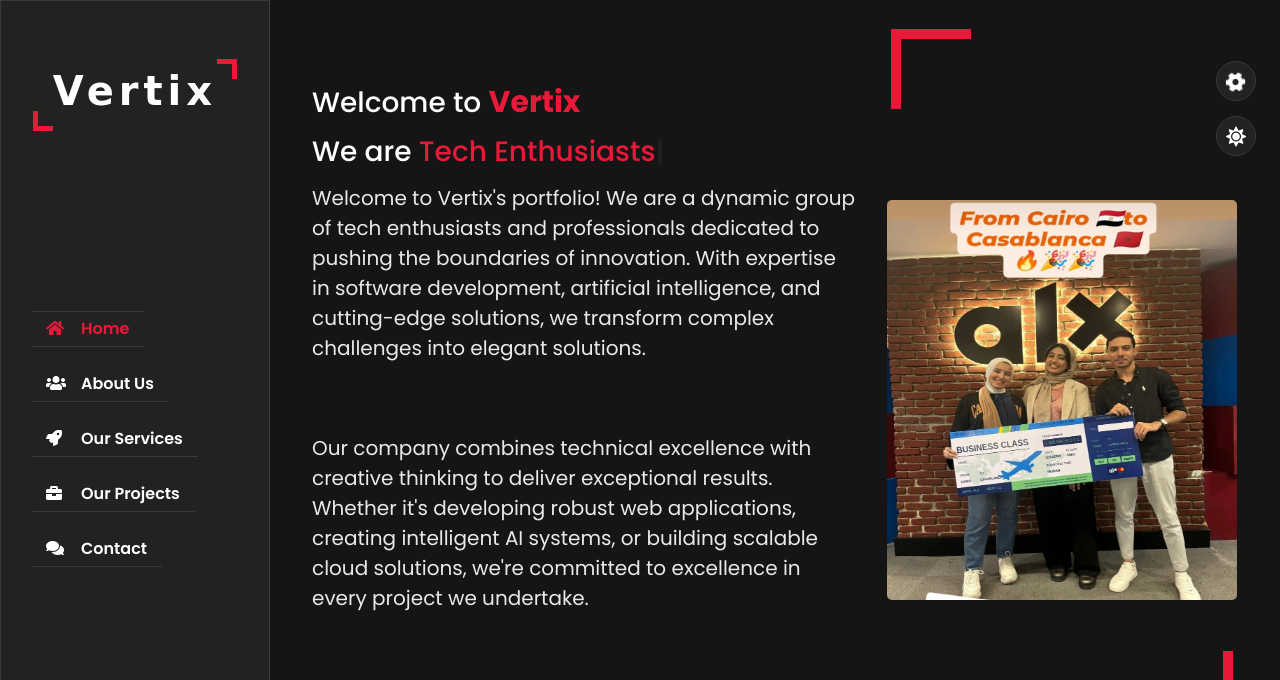
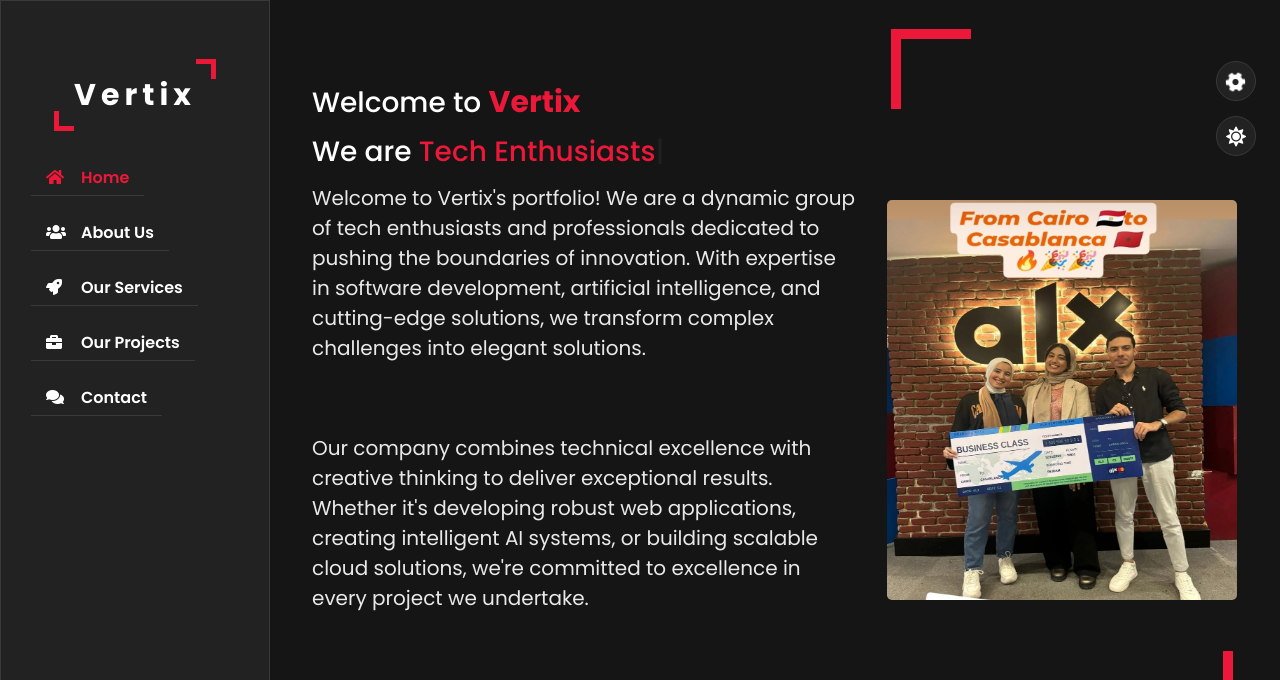
Before and after one commit to Yassin9323/Company-Website, a plain HTML site: page index.html in a window 1280 px wide. Shown: the top 680 px of the page. Drawn offline with nearby package versions, Linux system fonts and the light colour scheme; a web font is replaced by a local one.

Commit message:
Updating

```diff
--- a/index.html
+++ b/index.html
@@ -39,7 +39,7 @@
     <div class="main-container">
         <div class="aside">
             <div class="logo" onclick="displaySection('home')">
-                <a href="#"><span>Vertix</span X a>
+                <a href="#"><span></span>Vertix</a>
             </div>
             <div class="nav-toggler">
                 <span></span>
```
